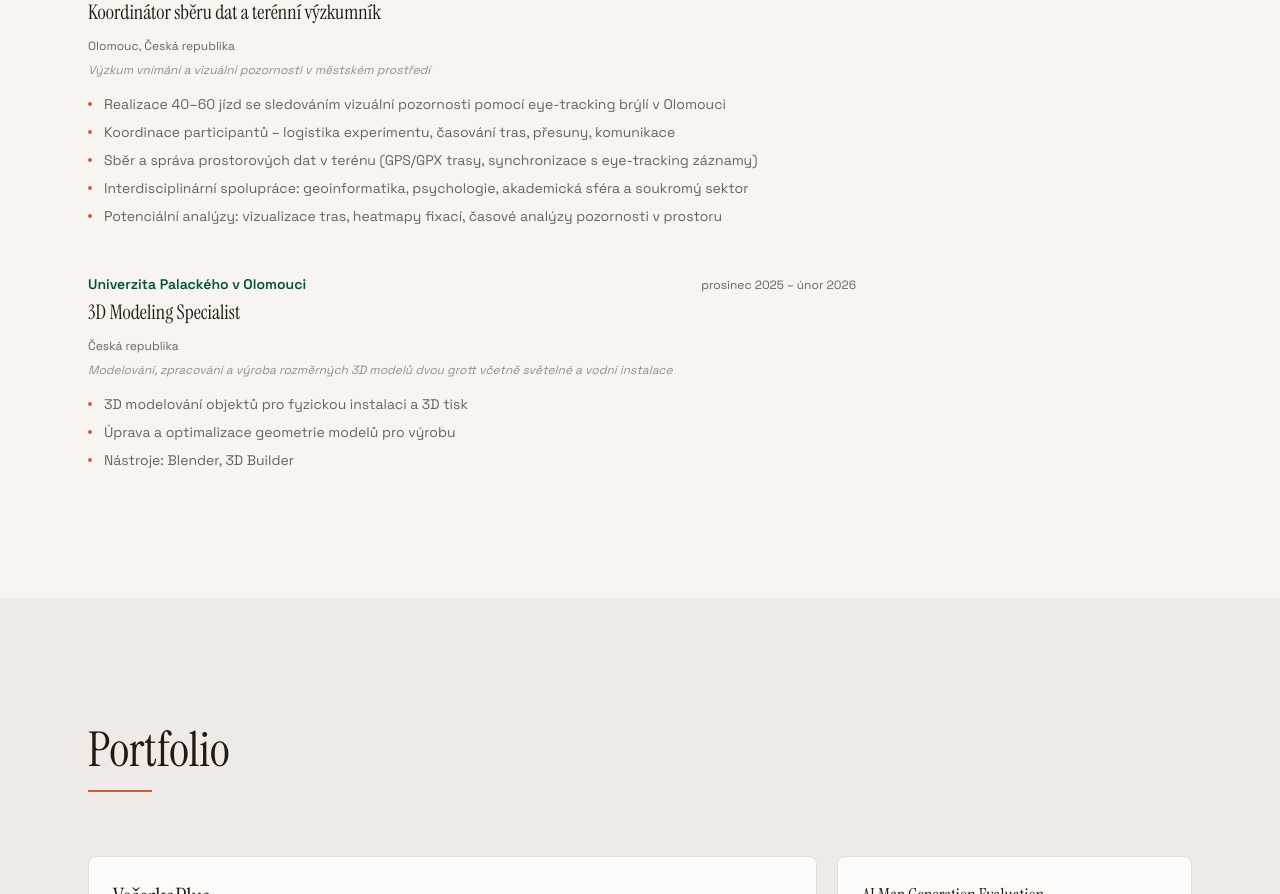
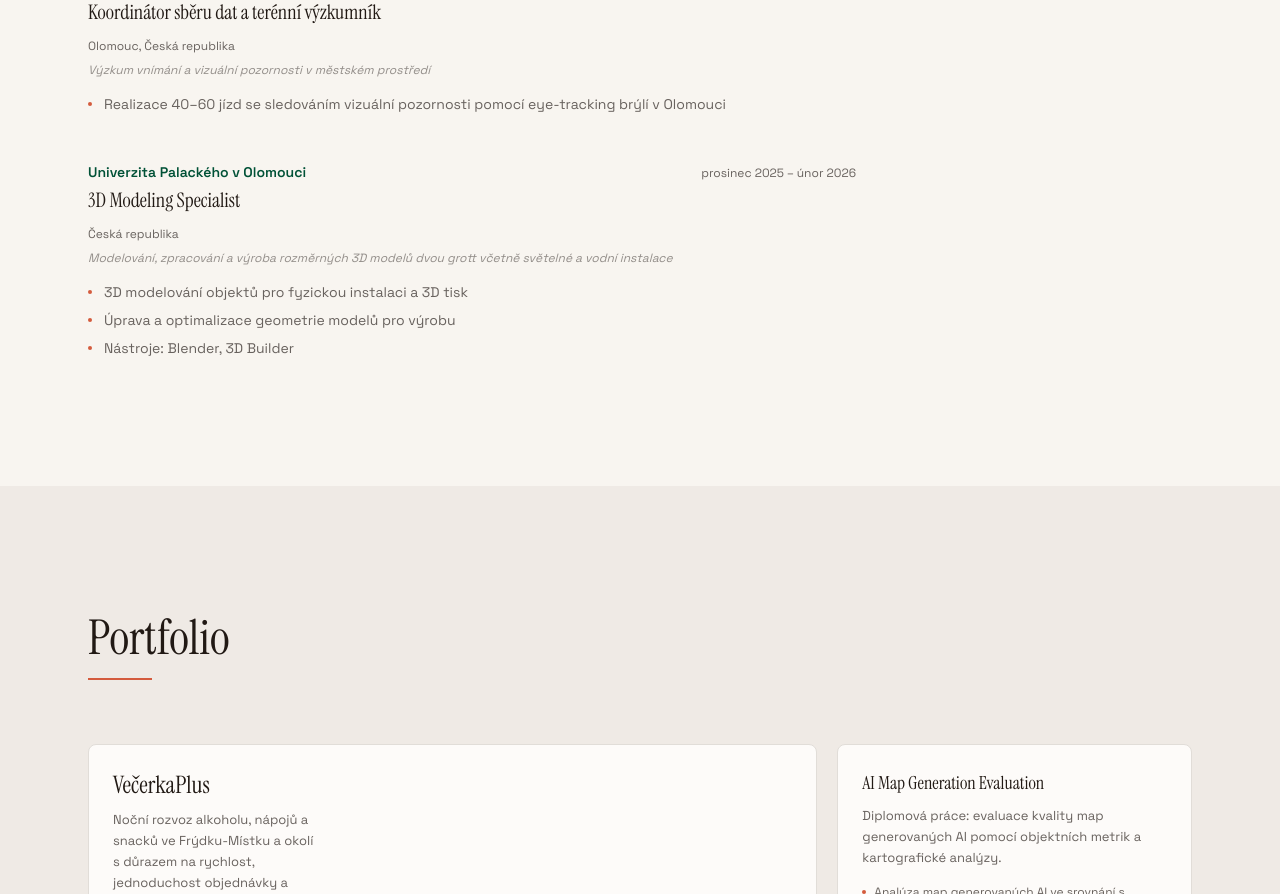
Before and after one commit to thatmike1/peta-vibecode-redesign, a React (Vite) app: page / in a window 1280 px wide. Shown: the part 4160-5054 px from the top of the page. Built offline with nearby package versions, Linux system fonts and the light colour scheme.

Commit message:
Remove redundant highlights from university project details for clarity

```diff
--- a/src/data/content.ts
+++ b/src/data/content.ts
@@ -170,10 +170,7 @@ export const universityProjects: Experience[] = [
     project: "Výzkum vnímání a vizuální pozornosti v městském prostředí",
     highlights: [
       "Realizace 40–60 jízd se sledováním vizuální pozornosti pomocí eye-tracking brýlí v Olomouci",
-      "Koordinace participantů – logistika experimentu, časování tras, přesuny, komunikace",
-      "Sběr a správa prostorových dat v terénu (GPS/GPX trasy, synchronizace s eye-tracking záznamy)",
-      "Interdisciplinární spolupráce: geoinformatika, psychologie, akademická sféra a soukromý sektor",
-      "Potenciální analýzy: vizualizace tras, heatmapy fixací, časové analýzy pozornosti v prostoru",
+
     ],
   },
   {
```
